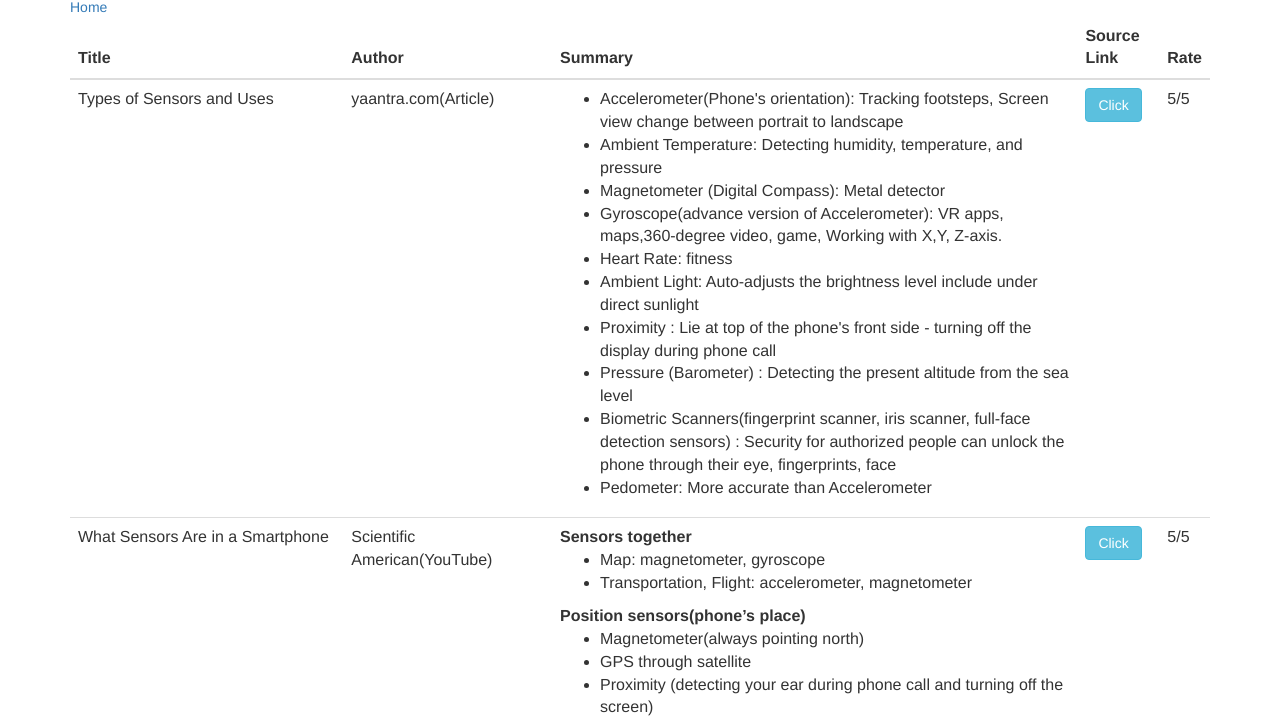
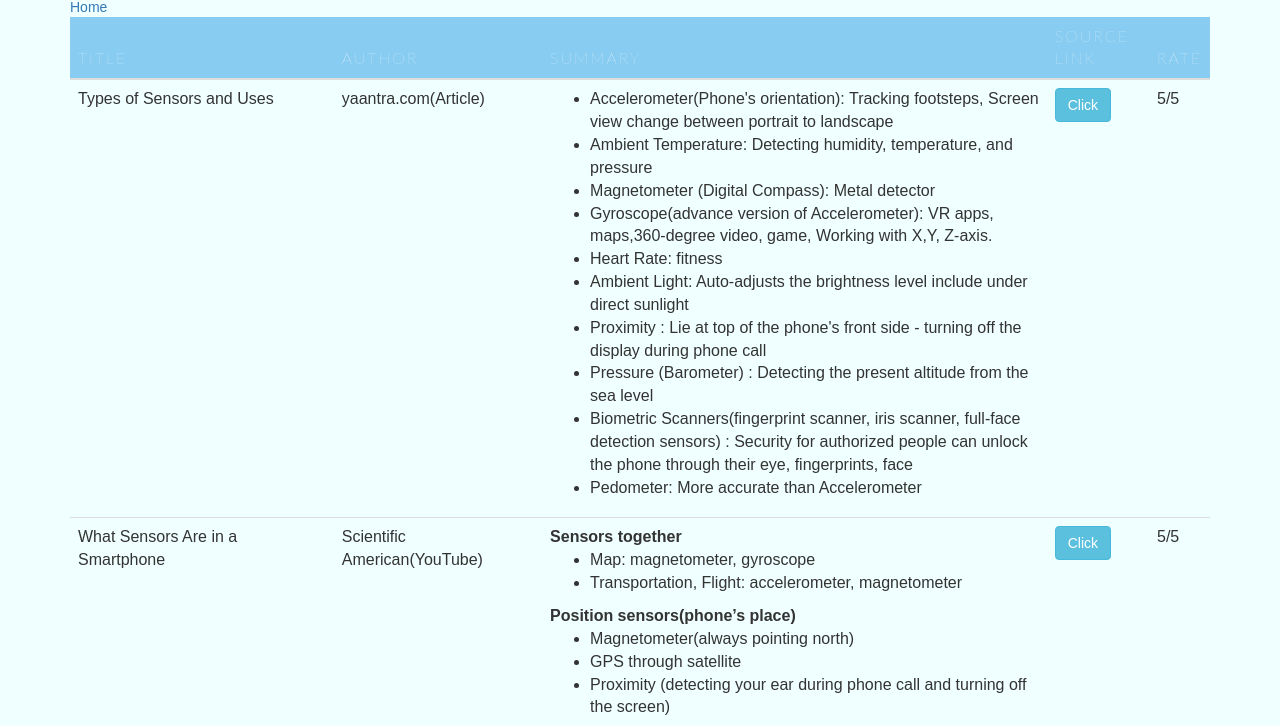
Before and after one commit to cherryis/resources, a plain HTML site: page html/sensor_review.html in a window 1280 px wide. Shown: the part 73-799 px from the top of the page. Drawn offline with nearby package versions, Linux system fonts and the light colour scheme.

Commit message:
Add files via upload

```diff
--- a/css/style.css
+++ b/css/style.css
@@ -5,3 +5,12 @@ body{
 p{
    margin-top: 10px;
 }
+thead th {
+    background: #88CCF1;
+    color: #FFF;
+    font-family: 'Lato', sans-serif;
+    font-size: 16px;
+    font-weight: 100;
+    letter-spacing: 2px;
+    text-transform: uppercase;
+  }
--- a/html/sensor_review.html
+++ b/html/sensor_review.html
@@ -7,7 +7,7 @@
 <link rel="stylesheet" href="https://maxcdn.bootstrapcdn.com/bootstrap/3.4.1/css/bootstrap.min.css">
 <script src="https://ajax.googleapis.com/ajax/libs/jquery/3.6.0/jquery.min.js"></script>
 <script src="https://maxcdn.bootstrapcdn.com/bootstrap/3.4.1/js/bootstrap.min.js"></script>
-<!-- <link href=".../css/style.css" rel="stylesheet" type="text/css" /> -->
+<link href="../css/style.css" rel="stylesheet" type="text/css" />
 </head>
 <body>
 
```
